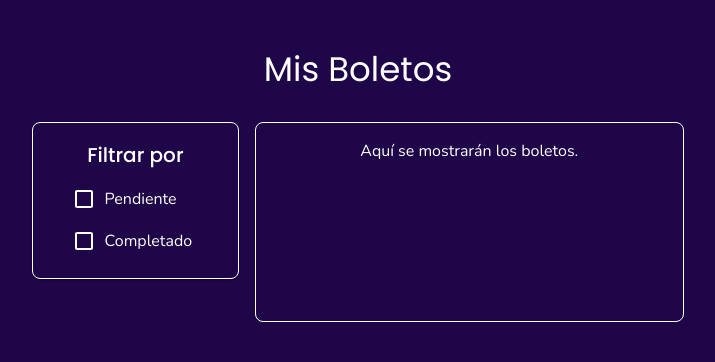
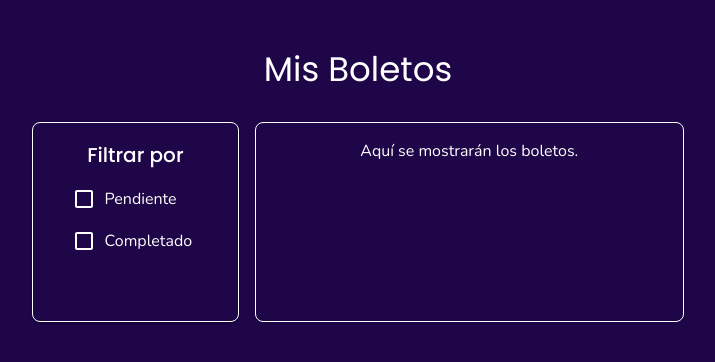
Before and after one commit to adrianajacobo2002/travel-web, a React (Vite) app: page /MyTickets in a window 1280 px wide. Shown: the top 362 px of the page, without its empty margins (282-997 px from the left). Built offline with nearby package versions, Linux system fonts and the light colour scheme.

Commit message:
aling Mytickets

```diff
--- a/src/pages/MyTickets.jsx
+++ b/src/pages/MyTickets.jsx
@@ -36,10 +36,14 @@ export default function MyTickets() {
           </Typography>
         </Grid>
 
-        {/* Fila inferior con dos columnas: filtros (izq) y tickets (der) */}
+        {/* Fila que contiene los dos "columnas": Filtros (izq) y Tickets (der) */}
         <Grid item xs={12}>
-          <Grid container spacing={2}>
-            {/* Columna izquierda (aprox. 30%) */}
+          <Grid
+            container
+            spacing={2}
+            alignItems="stretch"  // <-- hace que ambas columnas tengan la misma altura
+          >
+            {/* Columna izquierda (filtros) */}
             <Grid
               id="leftFilterGrid"
               name="leftFilterGrid"
@@ -55,6 +59,7 @@ export default function MyTickets() {
                   border: "1px solid white",
                   borderRadius: "8px",
                   p: 2,
+                  height: "100%", // <-- ocupa toda la altura disponible
                 }}
               >
                 <FormControl
@@ -108,7 +113,7 @@ export default function MyTickets() {
               </Card>
             </Grid>
 
-            {/* Columna derecha (aprox. 70%) */}
+            {/* Columna derecha (tickets) */}
             <Grid
               id="rightTicketsGrid"
               name="rightTicketsGrid"
@@ -116,7 +121,6 @@ export default function MyTickets() {
               xs={12}
               md={8}
             >
-              {/* Aquí irán los tickets (otro componente). */}
               <Box
                 id="ticketsContainer"
                 name="ticketsContainer"
@@ -126,6 +130,7 @@ export default function MyTickets() {
                   p: 2,
                   minHeight: "200px",
                   border: "1px solid white",
+                  height: "100%", // <-- ocupa toda la altura disponible
                 }}
               >
                 <Typography
@@ -136,11 +141,11 @@ export default function MyTickets() {
                 >
                   Aquí se mostrarán los boletos.
                 </Typography>
+                {/* Tu componente de tickets vendría aquí */}
               </Box>
             </Grid>
           </Grid>
         </Grid>
-
       </Grid>
     </Box>
   );
```
